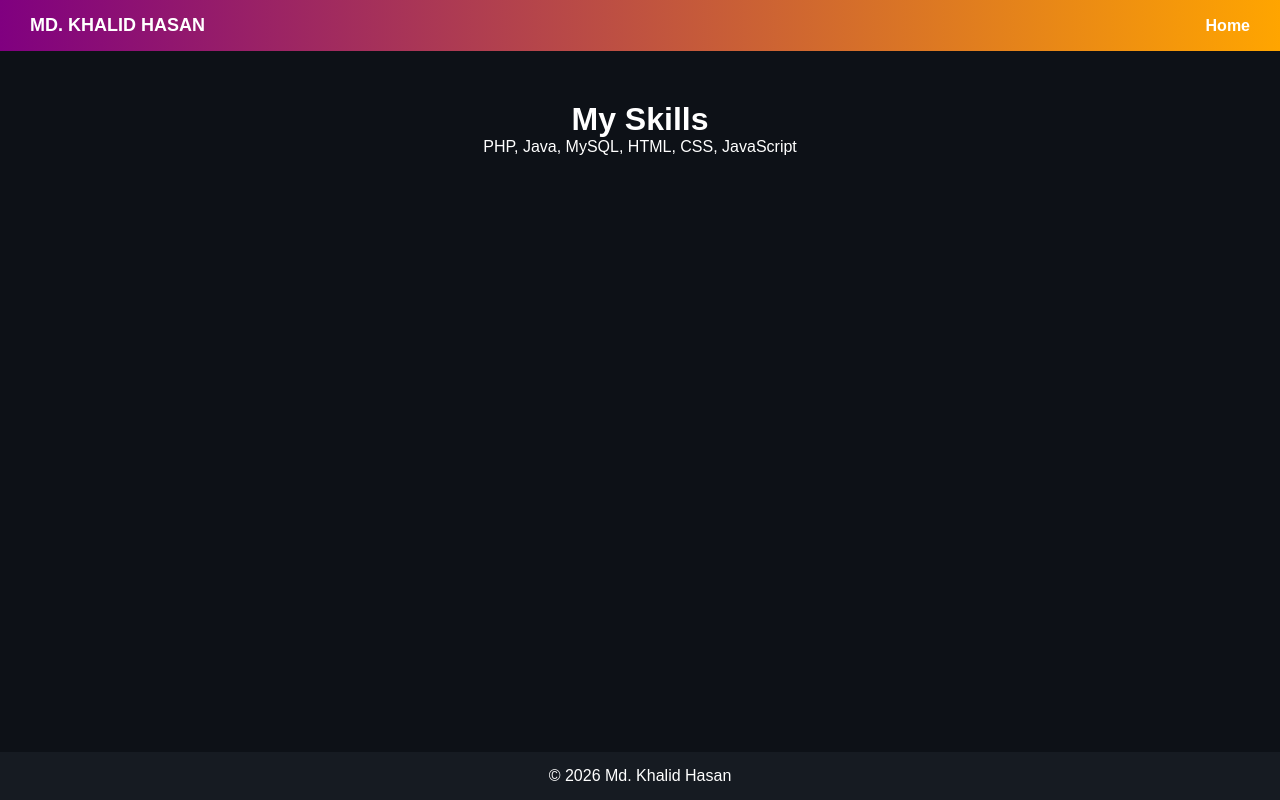
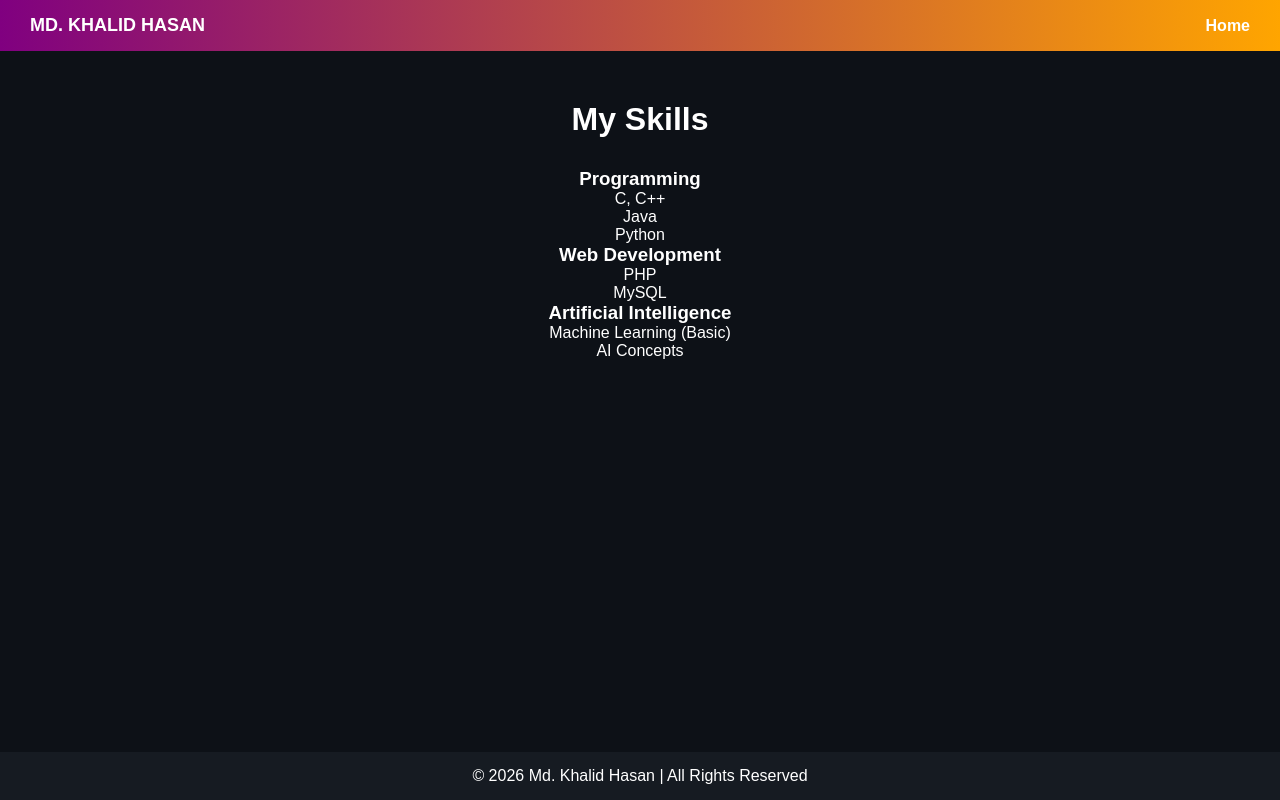
Before and after one commit to khalid67-ux/khalid67-ux.github.io, a plain HTML site: page skills.html in a window 1280 px wide. Drawn offline with Linux system fonts and the light colour scheme.

Commit message:
Update skills.html

```diff
--- a/skills.html
+++ b/skills.html
@@ -1,7 +1,7 @@
 <!DOCTYPE html>
 <html>
 <head>
-    <title>Skills</title>
+    <title>Skills - Md. Khalid Hasan</title>
     <link rel="stylesheet" href="style.css">
 </head>
 <body>
@@ -14,12 +14,39 @@
 </nav>
 
 <main>
-    <h1>My Skills</h1>
-    <p>PHP, Java, MySQL, HTML, CSS, JavaScript</p>
+
+    <h1 class="section-title">My Skills</h1>
+
+    <div class="skills-container">
+
+        <!-- Programming -->
+        <div class="skill-card">
+            <h3>Programming</h3>
+            <p>C, C++</p>
+            <p>Java</p>
+            <p>Python</p>
+        </div>
+
+        <!-- Web -->
+        <div class="skill-card">
+            <h3>Web Development</h3>
+            <p>PHP</p>
+            <p>MySQL</p>
+        </div>
+
+        <!-- AI -->
+        <div class="skill-card">
+            <h3>Artificial Intelligence</h3>
+            <p>Machine Learning (Basic)</p>
+            <p>AI Concepts</p>
+        </div>
+
+    </div>
+
 </main>
 
 <footer>
-    <p>© 2026 Md. Khalid Hasan</p>
+    <p>© 2026 Md. Khalid Hasan | All Rights Reserved</p>
 </footer>
 
 </body>
```
